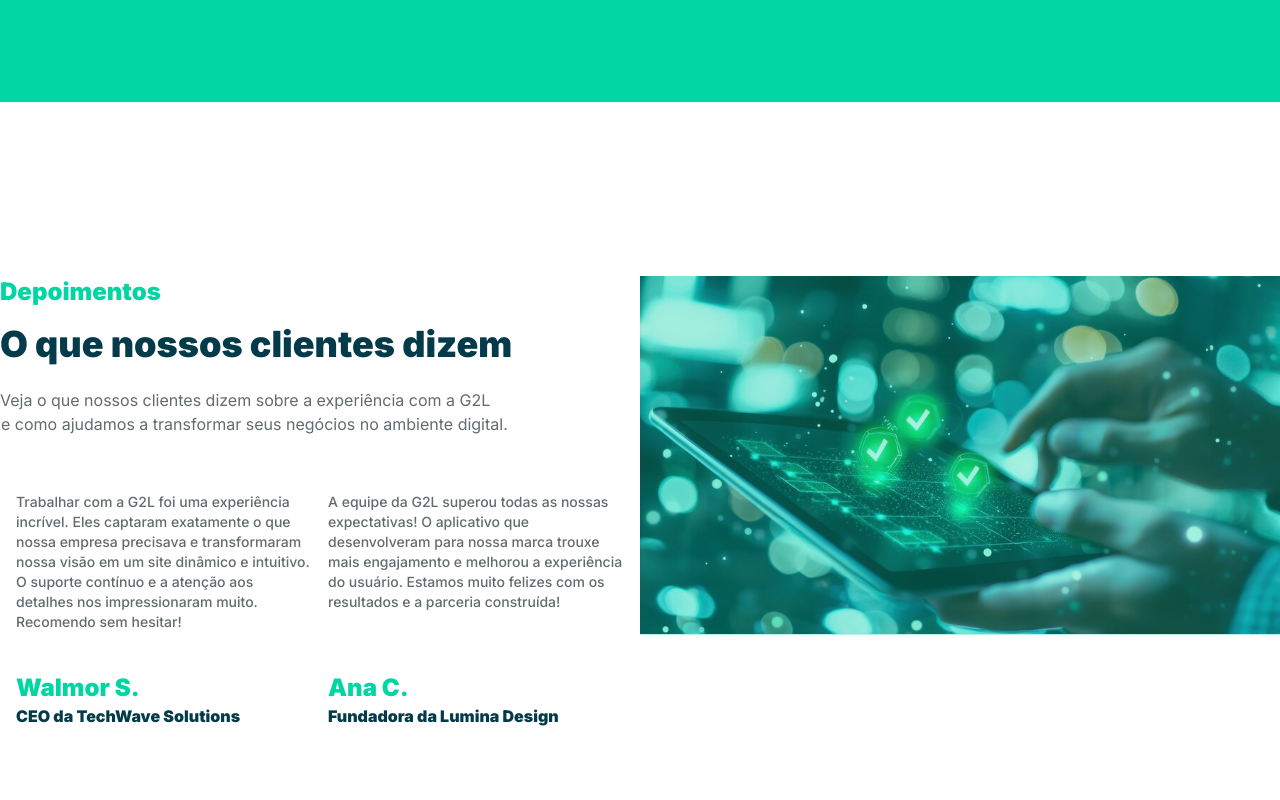
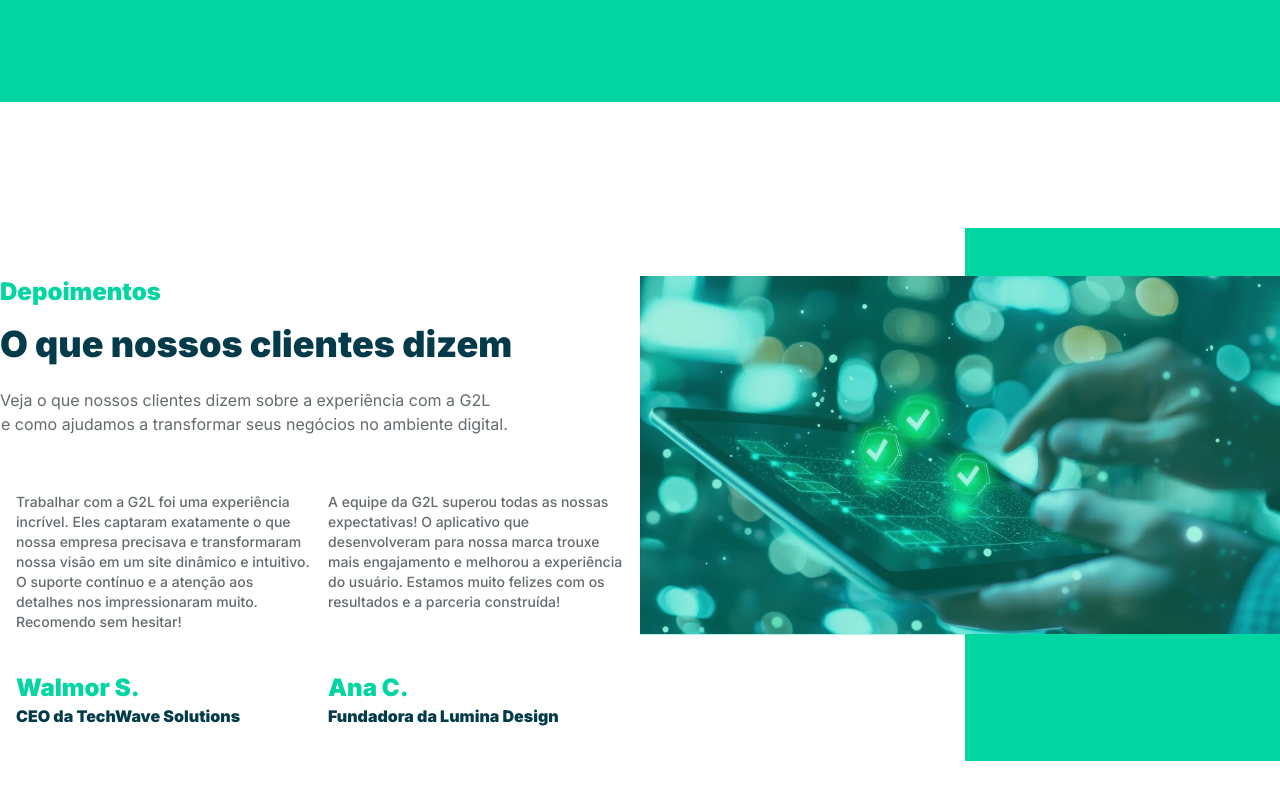
Before and after one commit to Gabriel-Andreoni/g2l, a Next.js app: page / in a window 1280 px wide. Shown: the part 2983-3783 px from the top of the page. Built offline with nearby package versions, Linux system fonts and the light colour scheme.

Commit message:
Update index.tsx

```diff
--- a/app/sections/Testimonial/index.tsx
+++ b/app/sections/Testimonial/index.tsx
@@ -4,7 +4,7 @@ import TestimonialsCover from './img/testimonials-cover.jpg'
 
 export default function Testimonial() {
     return (
-        <section className="mt-28 h-screen">
+        <section className="mt-28 h-screen relative overflow-hidden after:content-[''] after:w-4/12 desktop:after:h-4/6 mobile:after:h-2/6 after:block after:absolute after:top-16 after:-right-28 after:bg-[#01D6A3] after:z-[-1]">
             <div className="max-w-7xl h-full mx-auto py-28 flex">
                 <div className="w-3/6 flex flex-col">
                     <div className="w-full flex flex-col">
```
